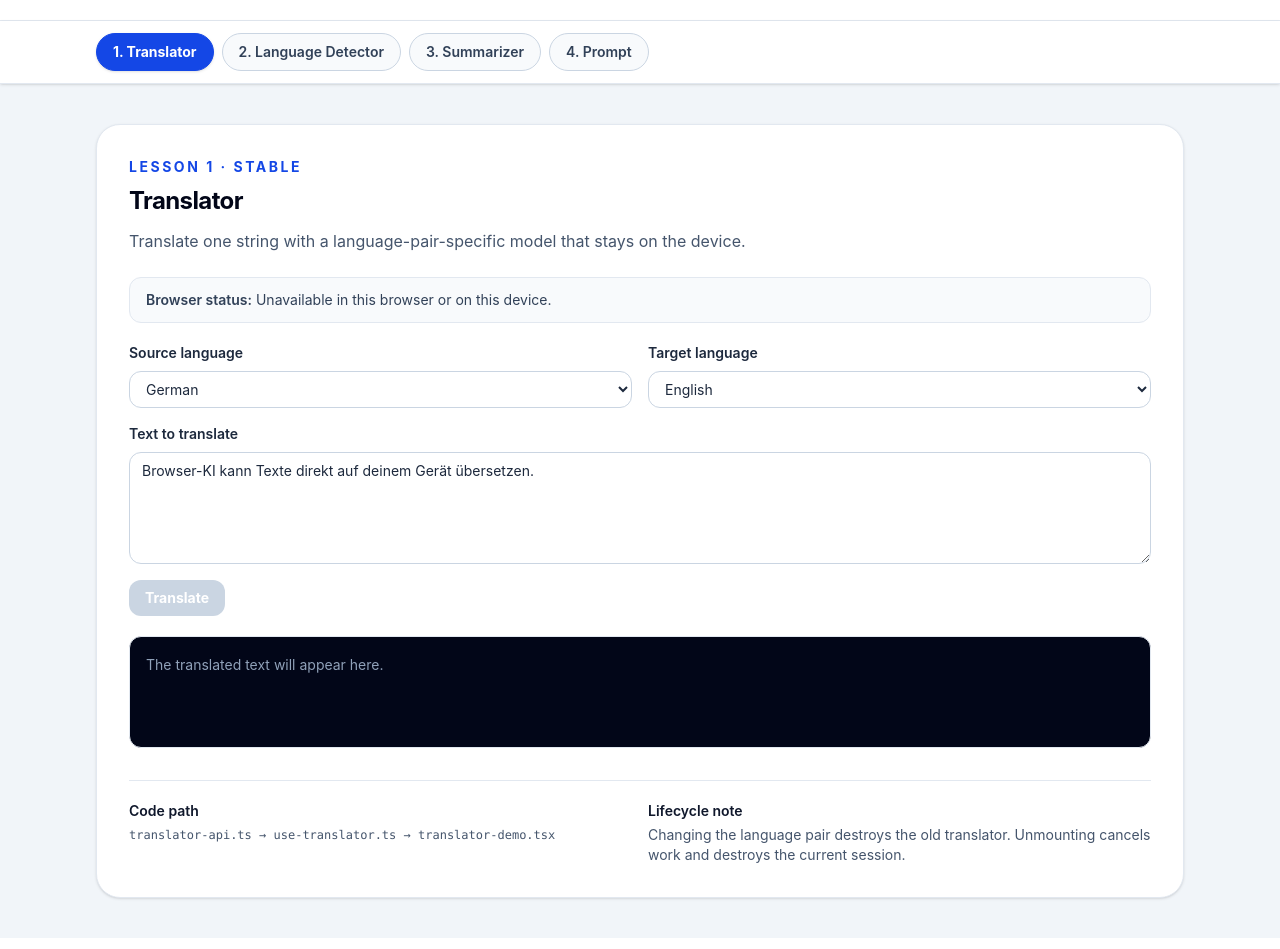
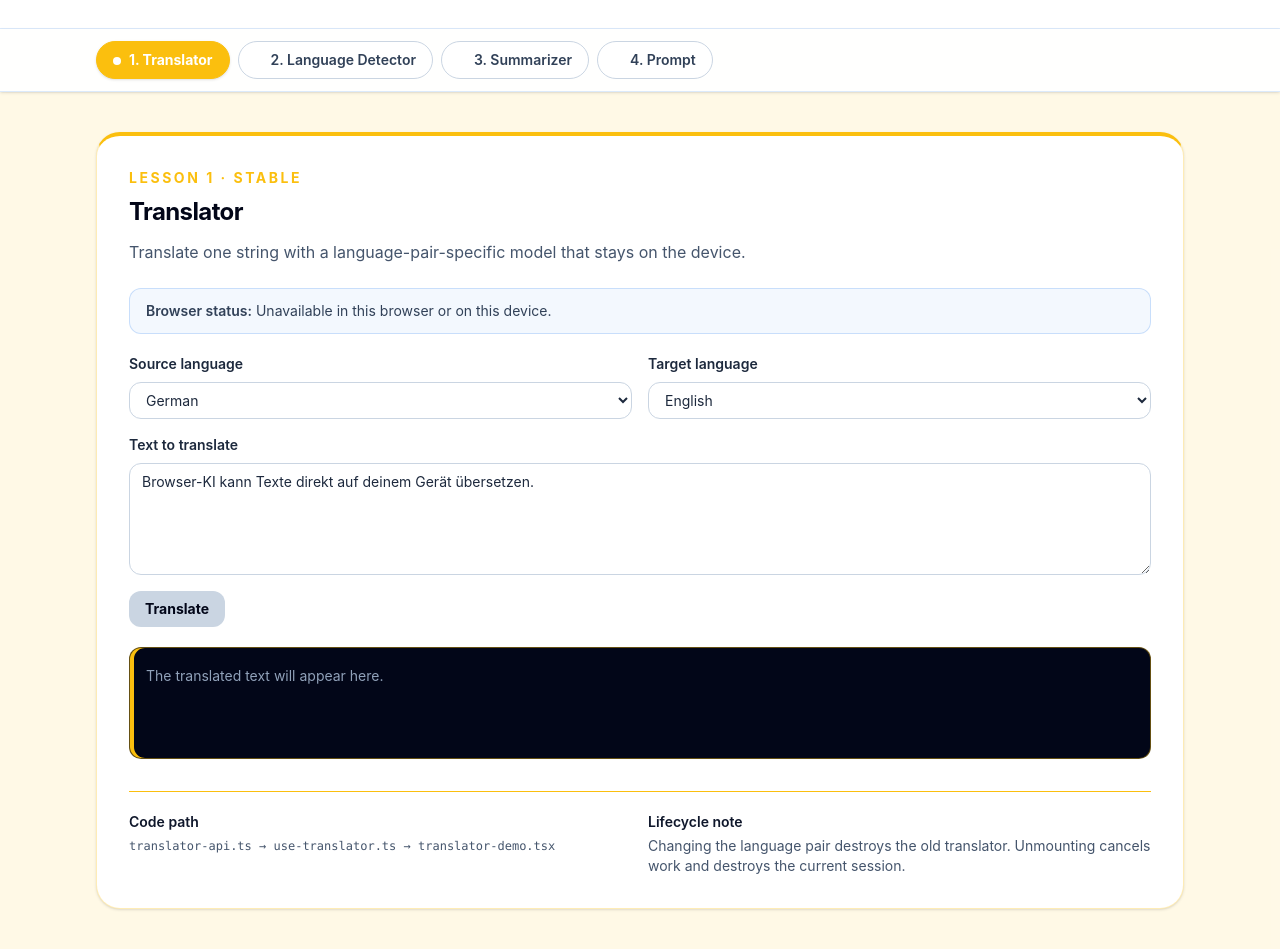
Before and after one commit to asadkhalid305/chrome-ai, a React (Vite) app: page / in a window 1280 px wide. Shown: the part 260-1209 px from the top of the page. Built offline with nearby package versions, Linux system fonts and the light colour scheme.

Commit message:
feat: enhance UI components with accent classes and improve styling

```diff
--- a/src/app/app.tsx
+++ b/src/app/app.tsx
@@ -1,67 +1,108 @@
-import { useRef, useState, type ComponentType, type KeyboardEvent } from 'react'
+import {
+  useRef,
+  useState,
+  type ComponentType,
+  type KeyboardEvent,
+} from "react";
 
-import { LanguageDetectorDemo } from '../features/language-detector/language-detector-demo'
-import { PromptDemo } from '../features/prompt/prompt-demo'
-import { SummarizerDemo } from '../features/summarizer/summarizer-demo'
-import { TranslatorDemo } from '../features/translator/translator-demo'
+import { LanguageDetectorDemo } from "../features/language-detector/language-detector-demo";
+import { PromptDemo } from "../features/prompt/prompt-demo";
+import { SummarizerDemo } from "../features/summarizer/summarizer-demo";
+import { TranslatorDemo } from "../features/translator/translator-demo";
 
-type LessonId = 'translator' | 'language-detector' | 'summarizer' | 'prompt'
+type LessonId = "translator" | "language-detector" | "summarizer" | "prompt";
 
 interface Lesson {
-  id: LessonId
-  label: string
-  component: ComponentType
+  id: LessonId;
+  label: string;
+  component: ComponentType;
+  activeClassName: string;
+  dotClassName: string;
+  hoverClassName: string;
 }
 
 const lessons: Lesson[] = [
-  { id: 'translator', label: 'Translator', component: TranslatorDemo },
   {
-    id: 'language-detector',
-    label: 'Language Detector',
+    id: "translator",
+    label: "Translator",
+    component: TranslatorDemo,
+    activeClassName: "border-brand-yellow bg-brand-yellow text-white",
+    dotClassName: "bg-brand-white",
+    hoverClassName: "hover:border-brand-yellow hover:text-brand-yellow",
+  },
+  {
+    id: "language-detector",
+    label: "Language Detector",
     component: LanguageDetectorDemo,
+    activeClassName: "border-brand-red bg-brand-red text-white",
+    dotClassName: "bg-brand-white",
+    hoverClassName: "hover:border-brand-red hover:text-brand-red",
   },
-  { id: 'summarizer', label: 'Summarizer', component: SummarizerDemo },
-  { id: 'prompt', label: 'Prompt', component: PromptDemo },
-]
+  {
+    id: "summarizer",
+    label: "Summarizer",
+    component: SummarizerDemo,
+    activeClassName: "border-brand-green bg-brand-green text-white",
+    dotClassName: "bg-brand-white",
+    hoverClassName: "hover:border-brand-green hover:text-brand-green",
+  },
+  {
+    id: "prompt",
+    label: "Prompt",
+    component: PromptDemo,
+    activeClassName: "border-brand-blue bg-brand-blue text-white",
+    dotClassName: "bg-brand-white",
+    hoverClassName: "hover:border-brand-blue hover:text-brand-blue",
+  },
+];
 
 export function App() {
   const [selectedLessonId, setSelectedLessonId] =
-    useState<LessonId>('translator')
-  const tabRefs = useRef<Array<HTMLButtonElement | null>>([])
+    useState<LessonId>("translator");
+  const tabRefs = useRef<Array<HTMLButtonElement | null>>([]);
   const selectedLesson =
-    lessons.find((lesson) => lesson.id === selectedLessonId) ?? lessons[0]
-  const SelectedLesson = selectedLesson.component
+    lessons.find((lesson) => lesson.id === selectedLessonId) ?? lessons[0];
+  const SelectedLesson = selectedLesson.component;
 
   function selectLesson(index: number) {
-    const lesson = lessons[index]
-    setSelectedLessonId(lesson.id)
-    tabRefs.current[index]?.focus()
+    const lesson = lessons[index];
+    setSelectedLessonId(lesson.id);
+    tabRefs.current[index]?.focus();
   }
 
-  function handleTabKeyDown(event: KeyboardEvent<HTMLButtonElement>, index: number) {
-    let nextIndex: number | null = null
+  function handleTabKeyDown(
+    event: KeyboardEvent<HTMLButtonElement>,
+    index: number,
+  ) {
+    let nextIndex: number | null = null;
 
-    if (event.key === 'ArrowRight') {
-      nextIndex = (index + 1) % lessons.length
-    } else if (event.key === 'ArrowLeft') {
-      nextIndex = (index - 1 + lessons.length) % lessons.length
-    } else if (event.key === 'Home') {
-      nextIndex = 0
-    } else if (event.key === 'End') {
-      nextIndex = lessons.length - 1
+    if (event.key === "ArrowRight") {
+      nextIndex = (index + 1) % lessons.length;
+    } else if (event.key === "ArrowLeft") {
+      nextIndex = (index - 1 + lessons.length) % lessons.length;
+    } else if (event.key === "Home") {
+      nextIndex = 0;
+    } else if (event.key === "End") {
+      nextIndex = lessons.length - 1;
     }
 
     if (nextIndex !== null) {
-      event.preventDefault()
-      selectLesson(nextIndex)
+      event.preventDefault();
+      selectLesson(nextIndex);
     }
   }
 
   return (
-    <div className="min-h-screen bg-slate-100 text-slate-950">
-      <header className="border-b border-slate-200 bg-white">
+    <div className="min-h-screen bg-brand-yellow/10 text-slate-950">
+      <header className="border-b border-brand-blue/15 bg-brand-white">
+        <div className="grid h-2 grid-cols-4" aria-hidden="true">
+          <span className="bg-brand-yellow" />
+          <span className="bg-brand-red" />
+          <span className="bg-brand-green" />
+          <span className="bg-brand-blue" />
+        </div>
         <div className="mx-auto max-w-6xl px-5 py-8 sm:px-8 sm:py-10">
-          <p className="text-sm font-bold uppercase tracking-[0.2em] text-blue-700">
+          <p className="text-brand-blue text-sm font-bold uppercase tracking-[0.2em]">
             Local-first teaching playground
           </p>
           <h1 className="mt-3 max-w-4xl text-4xl font-black tracking-tight sm:text-5xl">
@@ -75,7 +116,7 @@ export function App() {
         </div>
       </header>
 
-      <div className="sticky top-0 z-10 border-b border-slate-200 bg-white/95 shadow-sm backdrop-blur">
+      <div className="bg-brand-white/95 sticky top-0 z-10 border-b border-brand-blue/15 shadow-sm backdrop-blur">
         <div className="mx-auto max-w-6xl overflow-x-auto px-5 sm:px-8">
           <div
             className="flex min-w-max gap-2 py-3"
@@ -83,7 +124,7 @@ export function App() {
             aria-label="Phase 1 lessons"
           >
             {lessons.map((lesson, index) => {
-              const isSelected = lesson.id === selectedLessonId
+              const isSelected = lesson.id === selectedLessonId;
 
               return (
                 <button
@@ -91,23 +132,27 @@ export function App() {
                   aria-selected={isSelected}
                   className={
                     isSelected
-                      ? 'rounded-full border border-blue-700 bg-blue-700 px-4 py-2 text-sm font-bold text-white shadow-sm'
-                      : 'rounded-full border border-slate-300 bg-slate-50 px-4 py-2 text-sm font-semibold text-slate-700 hover:border-blue-500 hover:text-blue-700'
+                      ? `rounded-full border px-4 py-2 text-sm font-bold shadow-sm ${lesson.activeClassName}`
+                      : `${lesson.hoverClassName} rounded-full border border-slate-300 bg-white px-4 py-2 text-sm font-semibold text-slate-700`
                   }
                   id={`lesson-tab-${lesson.id}`}
                   key={lesson.id}
                   onClick={() => setSelectedLessonId(lesson.id)}
                   onKeyDown={(event) => handleTabKeyDown(event, index)}
                   ref={(element) => {
-                    tabRefs.current[index] = element
+                    tabRefs.current[index] = element;
                   }}
                   role="tab"
                   tabIndex={isSelected ? 0 : -1}
                   type="button"
                 >
+                  <span
+                    className={`mr-2 inline-block size-2 rounded-full ${lesson.dotClassName}`}
+                    aria-hidden="true"
+                  />
                   {index + 1}. {lesson.label}
                 </button>
-              )
+              );
             })}
           </div>
         </div>
@@ -124,5 +169,5 @@ export function App() {
         </div>
       </main>
     </div>
-  )
+  );
 }
--- a/src/components/capability-status.tsx
+++ b/src/components/capability-status.tsx
@@ -25,7 +25,7 @@ export function CapabilityStatus({
 
   return (
     <p
-      className="rounded-xl border border-slate-200 bg-slate-50 px-4 py-3 text-sm text-slate-700"
+      className="border-brand-blue/20 bg-brand-blue/5 rounded-xl border px-4 py-3 text-sm text-slate-700"
       role="status"
     >
       <span className="font-semibold">Browser status:</span>{' '}
--- a/src/components/demo-section.tsx
+++ b/src/components/demo-section.tsx
@@ -1,6 +1,35 @@
 import type { ReactNode } from 'react'
 
+export type LessonAccent = 'yellow' | 'red' | 'green' | 'blue'
+
+const accentClassNames: Record<
+  LessonAccent,
+  { section: string; eyebrow: string; divider: string }
+> = {
+  yellow: {
+    section: 'border-brand-yellow/30 border-t-brand-yellow',
+    eyebrow: 'text-brand-yellow',
+    divider: 'border-brand-yellow',
+  },
+  red: {
+    section: 'border-brand-red/30 border-t-brand-red',
+    eyebrow: 'text-brand-red',
+    divider: 'border-brand-red',
+  },
+  green: {
+    section: 'border-brand-green/30 border-t-brand-green',
+    eyebrow: 'text-brand-green',
+    divider: 'border-brand-green',
+  },
+  blue: {
+    section: 'border-brand-blue/30 border-t-brand-blue',
+    eyebrow: 'text-brand-blue',
+    divider: 'border-brand-blue',
+  },
+}
+
 interface DemoSectionProps {
+  accent: LessonAccent
   eyebrow: string
   title: string
   description: string
@@ -10,6 +39,7 @@ interface DemoSectionProps {
 }
 
 export function DemoSection({
+  accent,
   eyebrow,
   title,
   description,
@@ -17,10 +47,16 @@ export function DemoSection({
   codePath,
   lifecycleNote,
 }: DemoSectionProps) {
+  const accentClasses = accentClassNames[accent]
+
   return (
-    <section className="rounded-3xl border border-slate-200 bg-white p-6 shadow-sm sm:p-8">
+    <section
+      className={`bg-brand-white rounded-3xl border border-t-4 p-6 shadow-sm sm:p-8 ${accentClasses.section}`}
+    >
       <div className="mb-6">
-        <p className="text-sm font-bold uppercase tracking-[0.18em] text-blue-700">
+        <p
+          className={`text-sm font-bold uppercase tracking-[0.18em] ${accentClasses.eyebrow}`}
+        >
           {eyebrow}
         </p>
         <h2 className="mt-2 text-2xl font-bold tracking-tight text-slate-950">
@@ -31,7 +67,9 @@ export function DemoSection({
 
       {children}
 
-      <dl className="mt-8 grid gap-4 border-t border-slate-200 pt-5 text-sm text-slate-600 lg:grid-cols-2">
+      <dl
+        className={`mt-8 grid gap-4 border-t pt-5 text-sm text-slate-600 lg:grid-cols-2 ${accentClasses.divider}`}
+      >
         <div>
           <dt className="font-semibold text-slate-900">Code path</dt>
           <dd className="mt-1 font-mono text-xs leading-5">{codePath}</dd>
--- a/src/components/lesson-output.tsx
+++ b/src/components/lesson-output.tsx
@@ -1,10 +1,12 @@
 import type { RequestState } from '../chrome-ai/shared-types'
+import { OutputPanel, type OutputAccent } from './output-panel'
 
 interface LessonOutputProps {
   request: RequestState
   output: string
   error: string | null
   emptyMessage: string
+  accent: OutputAccent
 }
 
 export function LessonOutput({
@@ -12,19 +14,17 @@ export function LessonOutput({
   output,
   error,
   emptyMessage,
+  accent,
 }: LessonOutputProps) {
   return (
-    <div
-      className="min-h-28 rounded-xl border border-slate-200 bg-slate-950 p-4 text-sm leading-6 text-slate-100"
-      aria-live="polite"
-    >
+    <OutputPanel accent={accent}>
       {request === 'running' ? <p>Running on your device…</p> : null}
       {request === 'canceled' ? <p>Request canceled.</p> : null}
-      {request === 'error' ? <p className="text-red-300">{error}</p> : null}
+      {request === 'error' ? <p className="text-brand-red">{error}</p> : null}
       {request === 'success' ? (
         <pre className="whitespace-pre-wrap font-sans">{output}</pre>
       ) : null}
       {request === 'idle' ? <p className="text-slate-400">{emptyMessage}</p> : null}
-    </div>
+    </OutputPanel>
   )
 }
--- /dev/null
+++ b/src/components/output-panel.tsx
@@ -0,0 +1,28 @@
+import type { ReactNode } from 'react'
+
+export type OutputAccent = 'yellow' | 'red' | 'green' | 'blue'
+
+const accentClassNames: Record<OutputAccent, string> = {
+  yellow:
+    'border-brand-yellow/40 shadow-[inset_4px_0_0_#fbbf0e]',
+  red: 'border-brand-red/40 shadow-[inset_4px_0_0_#e23a2d]',
+  green:
+    'border-brand-green/40 shadow-[inset_4px_0_0_#259644]',
+  blue: 'border-brand-blue/40 shadow-[inset_4px_0_0_#1a73e8]',
+}
+
+interface OutputPanelProps {
+  accent: OutputAccent
+  children: ReactNode
+}
+
+export function OutputPanel({ accent, children }: OutputPanelProps) {
+  return (
+    <div
+      className={`min-h-28 rounded-xl border bg-slate-950 p-4 text-sm leading-6 text-slate-100 ${accentClassNames[accent]}`}
+      aria-live="polite"
+    >
+      {children}
+    </div>
+  )
+}
--- a/src/features/translator/translator-demo.tsx
+++ b/src/features/translator/translator-demo.tsx
@@ -26,6 +26,7 @@ export function TranslatorDemo() {
 
   return (
     <DemoSection
+      accent="yellow"
       eyebrow="Lesson 1 · Stable"
       title="Translator"
       description="Translate one string with a language-pair-specific model that stays on the device."
@@ -48,7 +49,7 @@ export function TranslatorDemo() {
           <label className="grid gap-2 text-sm font-semibold text-slate-800">
             Source language
             <select
-              className="rounded-xl border border-slate-300 bg-white px-3 py-2 font-normal"
+              className="focus:border-brand-blue focus:ring-brand-blue/20 rounded-xl border border-slate-300 bg-white px-3 py-2 font-normal focus:ring-4 focus:outline-none"
               value={sourceLanguage}
               onChange={(event) => setSourceLanguage(event.target.value)}
             >
@@ -62,7 +63,7 @@ export function TranslatorDemo() {
           <label className="grid gap-2 text-sm font-semibold text-slate-800">
             Target language
             <select
-              className="rounded-xl border border-slate-300 bg-white px-3 py-2 font-normal"
+              className="focus:border-brand-blue focus:ring-brand-blue/20 rounded-xl border border-slate-300 bg-white px-3 py-2 font-normal focus:ring-4 focus:outline-none"
               value={targetLanguage}
               onChange={(event) => setTargetLanguage(event.target.value)}
             >
@@ -77,14 +78,14 @@ export function TranslatorDemo() {
         <label className="grid gap-2 text-sm font-semibold text-slate-800">
           Text to translate
           <textarea
-            className="min-h-28 rounded-xl border border-slate-300 px-3 py-2 font-normal"
+            className="focus:border-brand-blue focus:ring-brand-blue/20 min-h-28 rounded-xl border border-slate-300 px-3 py-2 font-normal focus:ring-4 focus:outline-none"
             value={input}
             onChange={(event) => setInput(event.target.value)}
           />
         </label>
         <div className="flex flex-wrap gap-3">
           <button
-            className="rounded-xl bg-blue-700 px-4 py-2 text-sm font-bold text-white disabled:cursor-not-allowed disabled:bg-slate-300"
+            className="bg-brand-yellow hover:bg-brand-yellow/80 rounded-xl px-4 py-2 text-sm font-bold text-slate-950 disabled:cursor-not-allowed disabled:bg-slate-300"
             disabled={!canRun || !input.trim() || sourceLanguage === targetLanguage}
             type="submit"
           >
@@ -94,7 +95,7 @@ export function TranslatorDemo() {
           </button>
           {translator.request === 'running' ? (
             <button
-              className="rounded-xl border border-slate-300 px-4 py-2 text-sm font-bold text-slate-800"
+              className="border-brand-red text-brand-red hover:bg-brand-red/5 rounded-xl border px-4 py-2 text-sm font-bold"
               type="button"
               onClick={translator.cancel}
             >
@@ -106,6 +107,7 @@ export function TranslatorDemo() {
 
       <div className="mt-5">
         <LessonOutput
+          accent="yellow"
           request={translator.request}
           output={translator.output}
           error={translator.error}
```
Also changed, not shown: src/features/language-detector/language-detector-demo.tsx (+16 -9 lines), src/features/prompt/prompt-demo.tsx (+5 -3 lines), src/features/summarizer/summarizer-demo.tsx (+5 -3 lines), src/index.css (+20 -1 lines).
